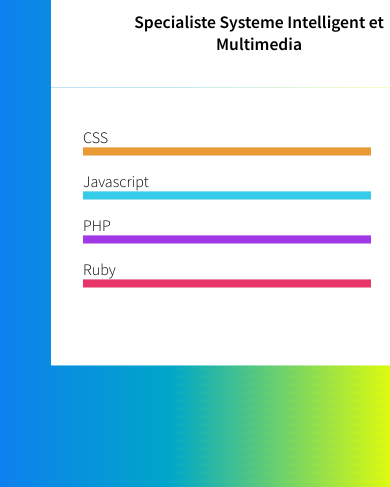
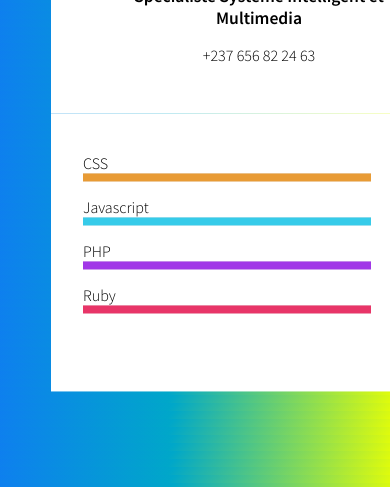
Before and after one commit to ngue01/my-vcard, a plain HTML site: page index.html in a window 390 px wide. Shown: the part 357-844 px from the top of the page. Drawn offline with Linux system fonts and the light colour scheme.

Commit message:
Numero de telephone

```diff
--- a/index.html
+++ b/index.html
@@ -18,6 +18,7 @@
 
       <h1 class="name">NGUEMDJOM kevin</h1>
       <h3 class="title">Specialiste Systeme Intelligent et Multimedia</h3>
+      <p>+237 656 82 24 63</p>
     </figcaption>
   </figure>
 
```
